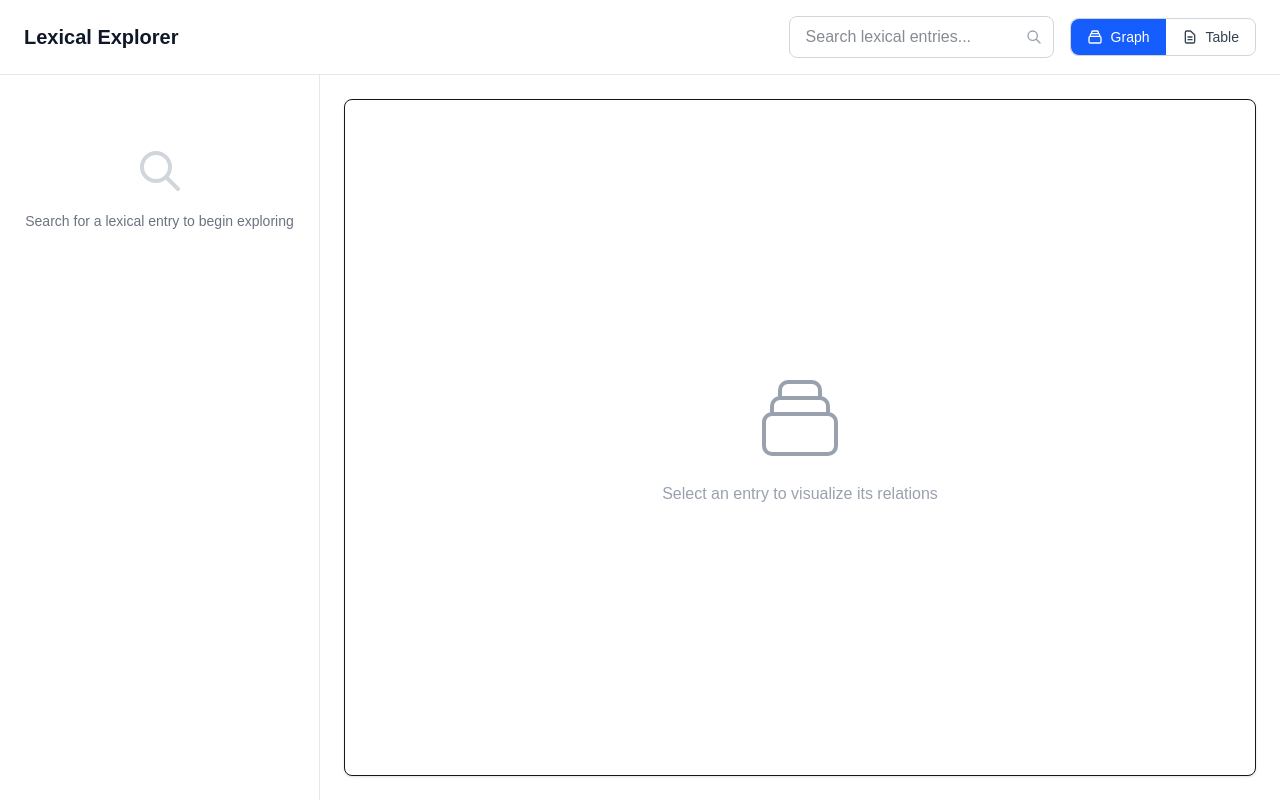
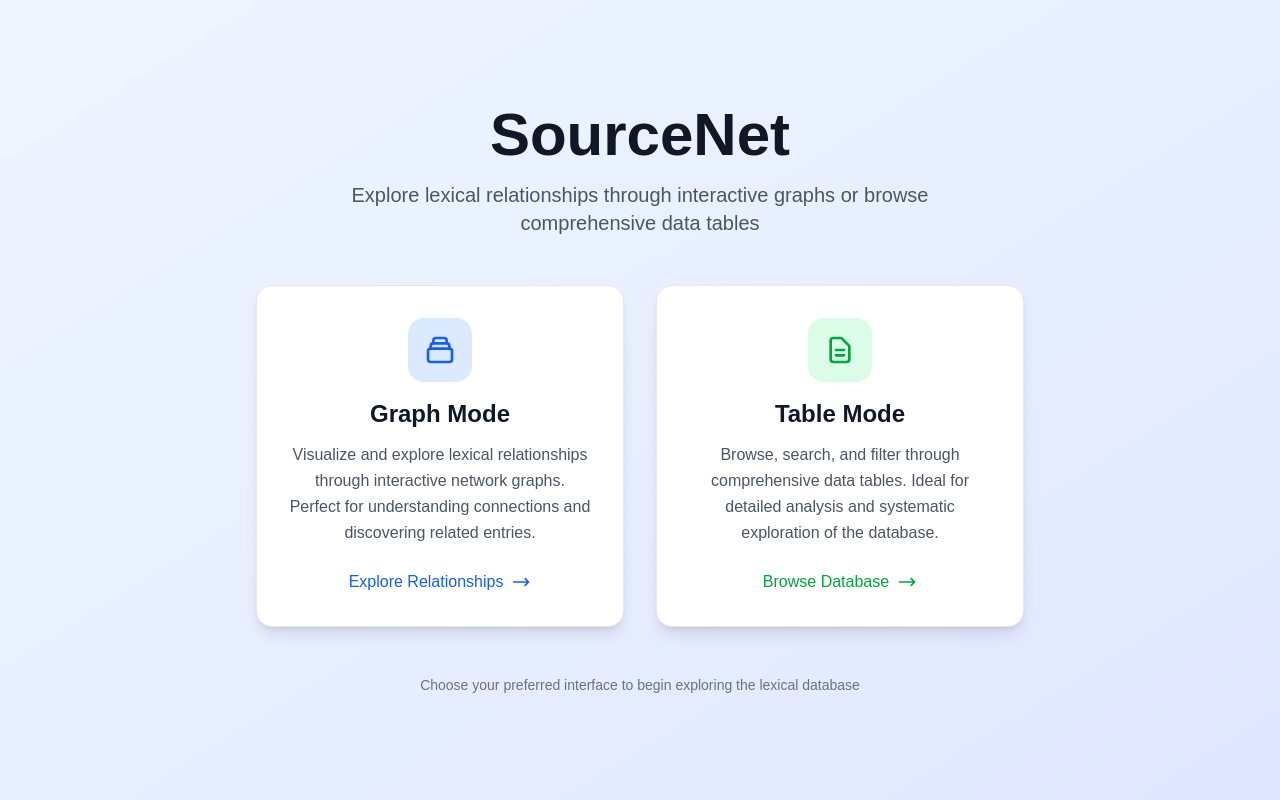
Before and after one commit to SourceLTD/source_explorer, a Next.js app: page / in a window 1280 px wide. Built offline with nearby package versions, Linux system fonts and the light colour scheme.

Commit message:
Graph mode table mode switch

```diff
--- a/package.json
+++ b/package.json
@@ -13,6 +13,7 @@
     "db:studio": "prisma studio"
   },
   "dependencies": {
+    "@heroicons/react": "^2.2.0",
     "@prisma/client": "^6.16.2",
     "@visx/gradient": "^3.12.0",
     "@visx/group": "^3.12.0",
--- a/src/app/page.tsx
+++ b/src/app/page.tsx
@@ -1,22 +1,79 @@
 'use client';
 
-import { Suspense } from 'react';
-import { useSearchParams } from 'next/navigation';
-import WordNetExplorer from '@/components/WordNetExplorer';
-
-function HomeContent() {
-  const searchParams = useSearchParams();
-  const entryId = searchParams.get('entry');
-
-  return <WordNetExplorer initialEntryId={entryId || undefined} />;
-}
+import { useRouter } from 'next/navigation';
 
 export default function Home() {
+  const router = useRouter();
+
   return (
-    <Suspense fallback={<div className="h-screen flex items-center justify-center">
-      <div className="animate-spin h-12 w-12 border-2 border-gray-300 border-t-blue-600 rounded-full"></div>
-    </div>}>
-      <HomeContent />
-    </Suspense>
+    <div className="h-screen bg-gradient-to-br from-blue-50 to-indigo-100 flex items-center justify-center">
+      <div className="max-w-4xl mx-auto text-center px-6">
+        {/* SourceNet Header */}
+        <div className="mb-12">
+          <h1 className="text-6xl font-bold text-gray-900 mb-4">
+            SourceNet
+          </h1>
+          <p className="text-xl text-gray-600 max-w-2xl mx-auto">
+            Explore lexical relationships through interactive graphs or browse comprehensive data tables
+          </p>
+        </div>
+
+        {/* Mode Selection */}
+        <div className="grid md:grid-cols-2 gap-8 max-w-3xl mx-auto">
+          {/* Graph Mode */}
+          <div
+            onClick={() => router.push('/graph')}
+            className="bg-white rounded-2xl shadow-lg hover:shadow-xl transition-all duration-300 cursor-pointer border border-gray-200 hover:border-blue-300 p-8 group"
+          >
+            <div className="mb-6">
+              <div className="w-16 h-16 bg-blue-100 rounded-2xl flex items-center justify-center mx-auto mb-4 group-hover:bg-blue-200 transition-colors">
+                <svg className="w-8 h-8 text-blue-600" fill="none" stroke="currentColor" viewBox="0 0 24 24">
+                  <path strokeLinecap="round" strokeLinejoin="round" strokeWidth={2} d="M19 11H5m14 0a2 2 0 012 2v6a2 2 0 01-2 2H5a2 2 0 01-2-2v-6a2 2 0 012-2m14 0V9a2 2 0 00-2-2M5 11V9a2 2 0 012-2m0 0V5a2 2 0 012-2h6a2 2 0 012 2v2M7 7h10" />
+                </svg>
+              </div>
+              <h2 className="text-2xl font-bold text-gray-900 mb-3">Graph Mode</h2>
+              <p className="text-gray-600 leading-relaxed">
+                Visualize and explore lexical relationships through interactive network graphs. Perfect for understanding connections and discovering related entries.
+              </p>
+            </div>
+            <div className="flex items-center justify-center text-blue-600 font-medium group-hover:text-blue-700">
+              Explore Relationships
+              <svg className="w-5 h-5 ml-2 group-hover:translate-x-1 transition-transform" fill="none" stroke="currentColor" viewBox="0 0 24 24">
+                <path strokeLinecap="round" strokeLinejoin="round" strokeWidth={2} d="M17 8l4 4m0 0l-4 4m4-4H3" />
+              </svg>
+            </div>
+          </div>
+
+          {/* Table Mode */}
+          <div
+            onClick={() => router.push('/table')}
+            className="bg-white rounded-2xl shadow-lg hover:shadow-xl transition-all duration-300 cursor-pointer border border-gray-200 hover:border-green-300 p-8 group"
+          >
+            <div className="mb-6">
+              <div className="w-16 h-16 bg-green-100 rounded-2xl flex items-center justify-center mx-auto mb-4 group-hover:bg-green-200 transition-colors">
+                <svg className="w-8 h-8 text-green-600" fill="none" stroke="currentColor" viewBox="0 0 24 24">
+                  <path strokeLinecap="round" strokeLinejoin="round" strokeWidth={2} d="M9 12h6m-6 4h6m2 5H7a2 2 0 01-2-2V5a2 2 0 012-2h5.586a1 1 0 01.707.293l5.414 5.414a1 1 0 01.293.707V19a2 2 0 01-2 2z" />
+                </svg>
+              </div>
+              <h2 className="text-2xl font-bold text-gray-900 mb-3">Table Mode</h2>
+              <p className="text-gray-600 leading-relaxed">
+                Browse, search, and filter through comprehensive data tables. Ideal for detailed analysis and systematic exploration of the database.
+              </p>
+            </div>
+            <div className="flex items-center justify-center text-green-600 font-medium group-hover:text-green-700">
+              Browse Database
+              <svg className="w-5 h-5 ml-2 group-hover:translate-x-1 transition-transform" fill="none" stroke="currentColor" viewBox="0 0 24 24">
+                <path strokeLinecap="round" strokeLinejoin="round" strokeWidth={2} d="M17 8l4 4m0 0l-4 4m4-4H3" />
+              </svg>
+            </div>
+          </div>
+        </div>
+
+        {/* Footer */}
+        <div className="mt-12 text-sm text-gray-500">
+          Choose your preferred interface to begin exploring the lexical database
+        </div>
+      </div>
+    </div>
   );
 }
--- /dev/null
+++ b/src/app/table/page.tsx
@@ -0,0 +1,83 @@
+'use client';
+
+import { useState } from 'react';
+import { useRouter } from 'next/navigation';
+import DataTable from '@/components/DataTable';
+import SearchBox from '@/components/SearchBox';
+import ViewToggle, { ViewMode } from '@/components/ViewToggle';
+import { TableEntry, SearchResult } from '@/lib/types';
+
+export default function TableMode() {
+  const router = useRouter();
+  const [searchQuery, setSearchQuery] = useState<string>('');
+
+  const handleTableRowClick = (entry: TableEntry) => {
+    // Navigate to the graph mode with this entry
+    router.push(`/graph?entry=${entry.id}`);
+  };
+
+  const handleSearchResult = (result: SearchResult) => {
+    // Navigate to the graph mode with this entry
+    router.push(`/graph?entry=${result.id}`);
+  };
+
+  const handleSearchQueryChange = (query: string) => {
+    setSearchQuery(query);
+  };
+
+  return (
+    <div className="h-screen flex flex-col bg-gray-50">
+      {/* Header */}
+      <header className="bg-white border-b border-gray-200 px-6 py-4">
+        <div className="flex items-center justify-between">
+          <div className="flex items-center space-x-4">
+            <button
+              onClick={() => router.push('/')}
+              className="flex items-center gap-2 text-blue-600 hover:text-blue-700"
+            >
+              <svg className="w-5 h-5" fill="none" stroke="currentColor" viewBox="0 0 24 24">
+                <path strokeLinecap="round" strokeLinejoin="round" strokeWidth={2} d="M10 19l-7-7m0 0l7-7m-7 7h18" />
+              </svg>
+              <span className="text-sm font-medium">SourceNet</span>
+            </button>
+            <div className="h-6 w-px bg-gray-300"></div>
+            <h1 className="text-xl font-bold text-gray-900">
+              Table Mode
+            </h1>
+            <p className="text-sm text-gray-600">
+              Browse and search through all lexical entries
+            </p>
+          </div>
+
+          <div className="flex items-center gap-4">
+            <SearchBox
+              onSelectResult={handleSearchResult}
+              onSearchChange={handleSearchQueryChange}
+              placeholder="Search table..."
+            />
+            <ViewToggle
+              currentView="table"
+              onViewChange={(view: ViewMode) => {
+                if (view === 'graph') {
+                  router.push('/graph');
+                }
+              }}
+            />
+          </div>
+        </div>
+      </header>
+
+      {/* Main Content */}
+      <main className="flex-1 flex flex-col p-6">
+        {/* Data Table */}
+        <div className="flex-1 bg-white rounded-lg shadow-sm border overflow-hidden">
+          <DataTable
+            onRowClick={handleTableRowClick}
+            searchQuery={searchQuery}
+            className="h-full"
+          />
+        </div>
+      </main>
+    </div>
+  );
+}
--- a/src/components/SearchBox.tsx
+++ b/src/components/SearchBox.tsx
@@ -6,9 +6,10 @@ import { SearchResult } from '@/lib/types';
 interface SearchBoxProps {
   onSelectResult: (result: SearchResult) => void;
   onSearchChange?: (query: string) => void;
+  placeholder?: string;
 }
 
-export default function SearchBox({ onSelectResult, onSearchChange }: SearchBoxProps) {
+export default function SearchBox({ onSelectResult, onSearchChange, placeholder = "Search lexical entries..." }: SearchBoxProps) {
   const [query, setQuery] = useState('');
   const [results, setResults] = useState<SearchResult[]>([]);
   const [isOpen, setIsOpen] = useState(false);
@@ -94,7 +95,7 @@ export default function SearchBox({ onSelectResult, onSearchChange }: SearchBoxP
           onChange={handleInputChange}
           onKeyDown={handleKeyDown}
           onFocus={() => query && setIsOpen(true)}
-          placeholder="Search lexical entries..."
+          placeholder={placeholder}
           className="w-full px-4 py-2 pr-10 text-base font-medium text-gray-900 border border-gray-300 rounded-lg focus:outline-none focus:ring-2 focus:ring-blue-500 focus:border-transparent bg-white"
         />
         <div className="absolute inset-y-0 right-0 flex items-center pr-3">
--- a/src/components/ViewToggle.tsx
+++ b/src/components/ViewToggle.tsx
@@ -1,6 +1,7 @@
 'use client';
 
 import React from 'react';
+import { TableCellsIcon, ArrowTurnLeftDownIcon, ArrowTurnRightDownIcon, ArrowDownIcon } from '@heroicons/react/24/outline';
 
 export type ViewMode = 'graph' | 'table';
 
@@ -12,32 +13,42 @@ interface ViewToggleProps {
 
 export default function ViewToggle({ currentView, onViewChange, className }: ViewToggleProps) {
   return (
-    <div className={`inline-flex rounded-lg border border-gray-300 bg-white ${className || ''}`}>
+    <div className={`relative inline-flex items-center bg-gray-100 rounded-xl p-1 shadow-inner ${className || ''}`}>
+      {/* Sliding background indicator */}
+      <div
+        className={`absolute top-1 bottom-1 w-12 bg-gradient-to-r from-blue-500 to-blue-600 rounded-lg shadow-md transform transition-transform duration-300 ease-out ${
+          currentView === 'table' ? 'translate-x-0' : 'translate-x-12'
+        }`}
+      />
+
+      {/* Table button */}
+      <button
+        onClick={() => onViewChange('table')}
+        className={`relative z-10 flex items-center justify-center w-12 h-10 rounded-lg transition-all duration-300 ease-out transform ${
+          currentView === 'table'
+            ? 'text-white scale-105'
+            : 'text-gray-500 hover:text-gray-700 hover:scale-105'
+        }`}
+        title="Table View"
+      >
+        <TableCellsIcon className="w-5 h-5" />
+      </button>
+
+      {/* Graph button */}
       <button
         onClick={() => onViewChange('graph')}
-        className={`flex items-center gap-2 px-4 py-2 text-sm font-medium rounded-l-lg transition-colors ${
+        className={`relative z-10 flex items-center justify-center w-12 h-10 rounded-lg transition-all duration-300 ease-out transform ${
           currentView === 'graph'
-            ? 'bg-blue-600 text-white'
-            : 'text-gray-700 hover:bg-gray-50'
+            ? 'text-white scale-105'
+            : 'text-gray-500 hover:text-gray-700 hover:scale-105'
         }`}
+        title="Graph View"
       >
-        <svg className="w-4 h-4" fill="none" stroke="currentColor" viewBox="0 0 24 24">
-          <path strokeLinecap="round" strokeLinejoin="round" strokeWidth={2} d="M19 11H5m14 0a2 2 0 012 2v6a2 2 0 01-2 2H5a2 2 0 01-2-2v-6a2 2 0 012-2m14 0V9a2 2 0 00-2-2M5 11V9a2 2 0 012-2m0 0V5a2 2 0 012-2h6a2 2 0 012 2v2M7 7h10" />
-        </svg>
-        Graph
-      </button>
-      <button
-        onClick={() => onViewChange('table')}
-        className={`flex items-center gap-2 px-4 py-2 text-sm font-medium rounded-r-lg transition-colors ${
-          currentView === 'table'
-            ? 'bg-blue-600 text-white'
-            : 'text-gray-700 hover:bg-gray-50'
-        }`}
-      >
-        <svg className="w-4 h-4" fill="none" stroke="currentColor" viewBox="0 0 24 24">
-          <path strokeLinecap="round" strokeLinejoin="round" strokeWidth={2} d="M9 12h6m-6 4h6m2 5H7a2 2 0 01-2-2V5a2 2 0 012-2h5.586a1 1 0 01.707.293l5.414 5.414a1 1 0 01.293.707V19a2 2 0 01-2 2z" />
-        </svg>
-        Table
+        <div className="relative w-8 h-7 mt-2.5">
+          <ArrowTurnLeftDownIcon className="absolute w-4 h-4 top-0 left-0" />
+          <ArrowDownIcon className="absolute w-4 h-4 top-0 left-1/2 transform -translate-x-1/2" />
+          <ArrowTurnRightDownIcon className="absolute w-4 h-4 top-0 right-0" />
+        </div>
       </button>
     </div>
   );
--- a/src/components/WordNetExplorer.tsx
+++ b/src/components/WordNetExplorer.tsx
@@ -2,11 +2,10 @@
 
 import { useState, useEffect } from 'react';
 import { useRouter, useSearchParams } from 'next/navigation';
-import { GraphNode, SearchResult, BreadcrumbItem, TableEntry } from '@/lib/types';
+import { GraphNode, SearchResult, BreadcrumbItem } from '@/lib/types';
 import LexicalGraph from './LexicalGraph';
 import SearchBox from './SearchBox';
 import Breadcrumbs from './Breadcrumbs';
-import DataTable from './DataTable';
 import ViewToggle, { ViewMode } from './ViewToggle';
 
 interface WordNetExplorerProps {
@@ -20,7 +19,6 @@ export default function WordNetExplorer({ initialEntryId }: WordNetExplorerProps
   const [breadcrumbs, setBreadcrumbs] = useState<BreadcrumbItem[]>([]);
   const [isLoading, setIsLoading] = useState(false);
   const [error, setError] = useState<string | null>(null);
-  const [viewMode, setViewMode] = useState<ViewMode>('graph');
   const [searchQuery, setSearchQuery] = useState<string>('');
 
   // Editing state
@@ -33,7 +31,7 @@ export default function WordNetExplorer({ initialEntryId }: WordNetExplorerProps
   const updateUrlParam = (entryId: string) => {
     const params = new URLSearchParams(searchParams);
     params.set('entry', entryId);
-    router.push(`/?${params.toString()}`, { scroll: false });
+    router.push(`/graph?${params.toString()}`, { scroll: false });
   };
 
   const loadGraphNode = async (entryId: string) => {
@@ -78,14 +76,7 @@ export default function WordNetExplorer({ initialEntryId }: WordNetExplorerProps
     setSearchQuery(''); // Clear search after selection
   };
 
-  const handleTableRowClick = (entry: TableEntry) => {
-    updateUrlParam(entry.id);
-    loadGraphNode(entry.id);
-  };
 
-  const handleViewModeChange = (mode: ViewMode) => {
-    setViewMode(mode);
-  };
 
   const handleSearchQueryChange = (query: string) => {
     setSearchQuery(query);
@@ -210,19 +201,37 @@ export default function WordNetExplorer({ initialEntryId }: WordNetExplorerProps
       <header className="bg-white border-b border-gray-200 px-6 py-4">
         <div className="flex items-center justify-between">
           <div className="flex items-center space-x-4">
+            <button
+              onClick={() => router.push('/')}
+              className="flex items-center gap-2 text-blue-600 hover:text-blue-700"
+            >
+              <svg className="w-5 h-5" fill="none" stroke="currentColor" viewBox="0 0 24 24">
+                <path strokeLinecap="round" strokeLinejoin="round" strokeWidth={2} d="M10 19l-7-7m0 0l7-7m-7 7h18" />
+              </svg>
+              <span className="text-sm font-medium">SourceNet</span>
+            </button>
+            <div className="h-6 w-px bg-gray-300"></div>
             <h1 className="text-xl font-bold text-gray-900">
-              Lexical Explorer
+              Graph Mode
             </h1>
+            <p className="text-sm text-gray-600">
+              Explore lexical relationships
+            </p>
           </div>
 
           <div className="flex items-center gap-4">
             <SearchBox
               onSelectResult={handleSearchResult}
               onSearchChange={handleSearchQueryChange}
+              placeholder="Search graph..."
             />
             <ViewToggle
-              currentView={viewMode}
-              onViewChange={handleViewModeChange}
+              currentView="graph"
+              onViewChange={(view: ViewMode) => {
+                if (view === 'table') {
+                  router.push('/table');
+                }
+              }}
             />
           </div>
         </div>
@@ -636,11 +645,9 @@ export default function WordNetExplorer({ initialEntryId }: WordNetExplorerProps
           )}
         </aside>
 
-        {/* Main Visualization Area */}
+        {/* Main Graph Area */}
         <div className="flex-1 p-6 bg-white">
-          {viewMode === 'graph' ? (
-            /* Graph View */
-            currentNode && !isLoading ? (
+          {currentNode && !isLoading ? (
             <div className="h-full flex flex-col">
               {/* Breadcrumbs */}
               <div className="mb-4">
@@ -674,29 +681,6 @@ export default function WordNetExplorer({ initialEntryId }: WordNetExplorerProps
                 </div>
               )}
             </div>
-            )
-          ) : (
-            /* Table View */
-            <div className="h-full flex flex-col">
-              {/* Breadcrumbs for table view when an entry is selected */}
-              {currentNode && (
-                <div className="mb-4">
-                  <Breadcrumbs
-                    items={breadcrumbs}
-                    onNavigate={handleBreadcrumbNavigate}
-                  />
-                </div>
-              )}
-
-              {/* Data Table */}
-              <div className="flex-1">
-                <DataTable
-                  onRowClick={handleTableRowClick}
-                  searchQuery={searchQuery}
-                  className="h-full"
-                />
-              </div>
-            </div>
           )}
         </div>
       </main>
```
Also changed, not shown: src/app/graph/page.tsx (added, +22 -0 lines), src/components/DataTable.tsx (+104 -51 lines), 1 other file (tests, documents, lock files or other folders). Lines whose indentation alone changed are shown as unchanged.
